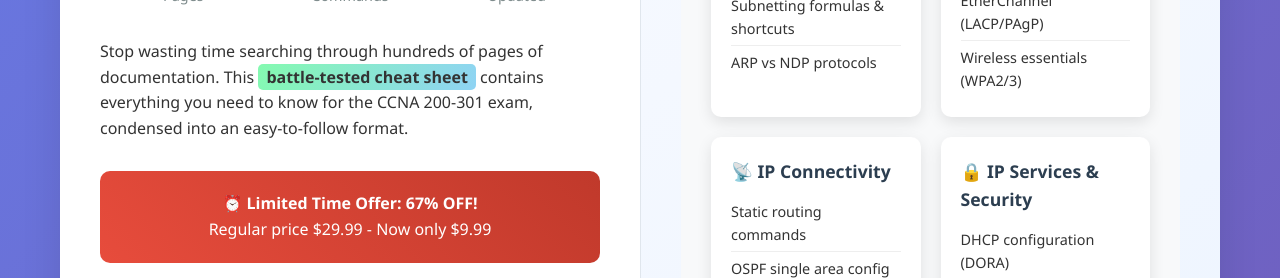
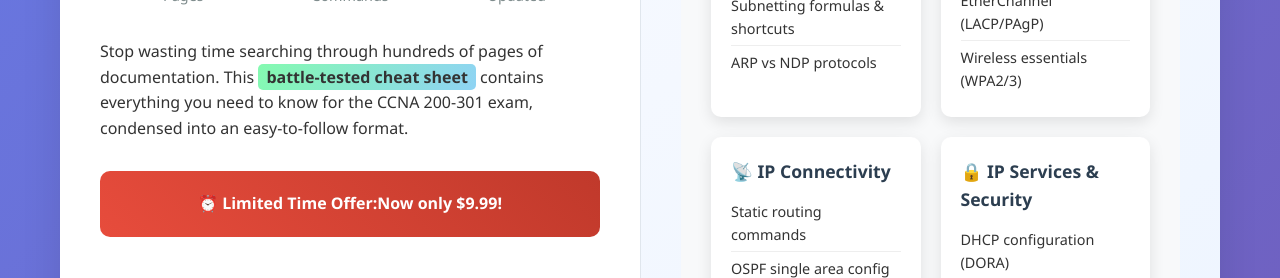
Before and after one commit to devopstech92/CCNA-200-301-EXAM-CHEAT-SHEET-, a plain HTML site: page index.html in a window 1280 px wide. Shown: the part 674-952 px from the top of the page. Drawn offline with Linux system fonts and the light colour scheme.

Commit message:
Update index.html
update the price off from 67 ! really your are that cheap shots i thought your bigger than this

from 67 off % to the current discounted price

```diff
--- a/index.html
+++ b/index.html
@@ -352,8 +352,7 @@
                     <p>Stop wasting time searching through hundreds of pages of documentation. This <span class="highlight">battle-tested cheat sheet</span> contains everything you need to know for the CCNA 200-301 exam, condensed into an easy-to-follow format.</p>
 
                     <div class="urgency">
-                        <strong>⏰ Limited Time Offer: 67% OFF!</strong><br>
-                        Regular price $29.99 - Now only $9.99
+                        <strong>⏰ Limited Time Offer:Now only $9.99!</strong><br>
                     </div>
 
                     <div class="payment-section">
```
